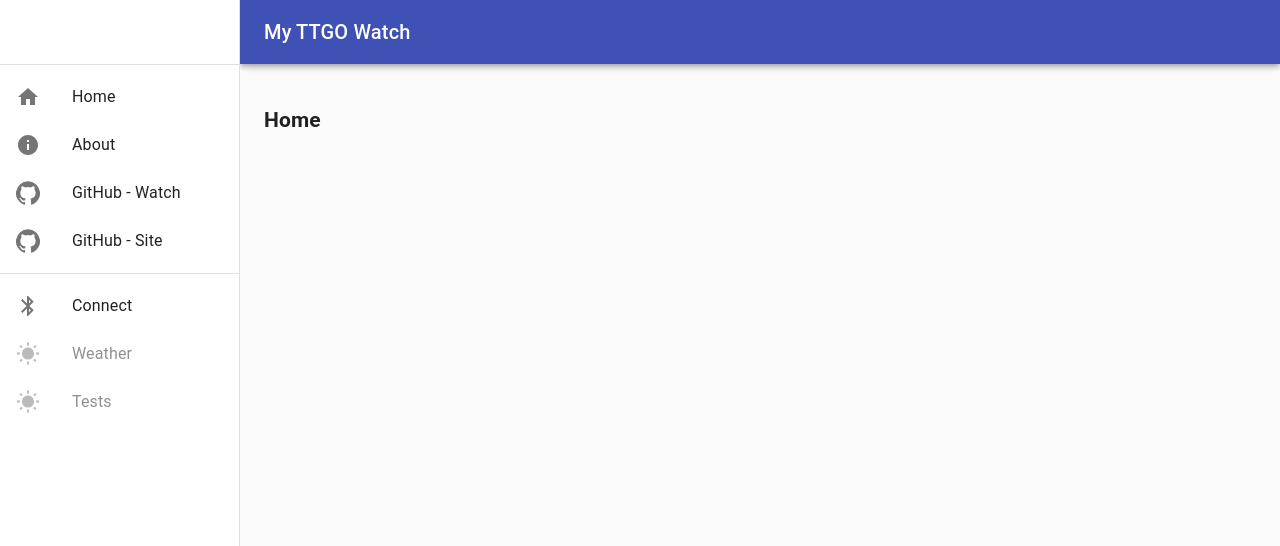
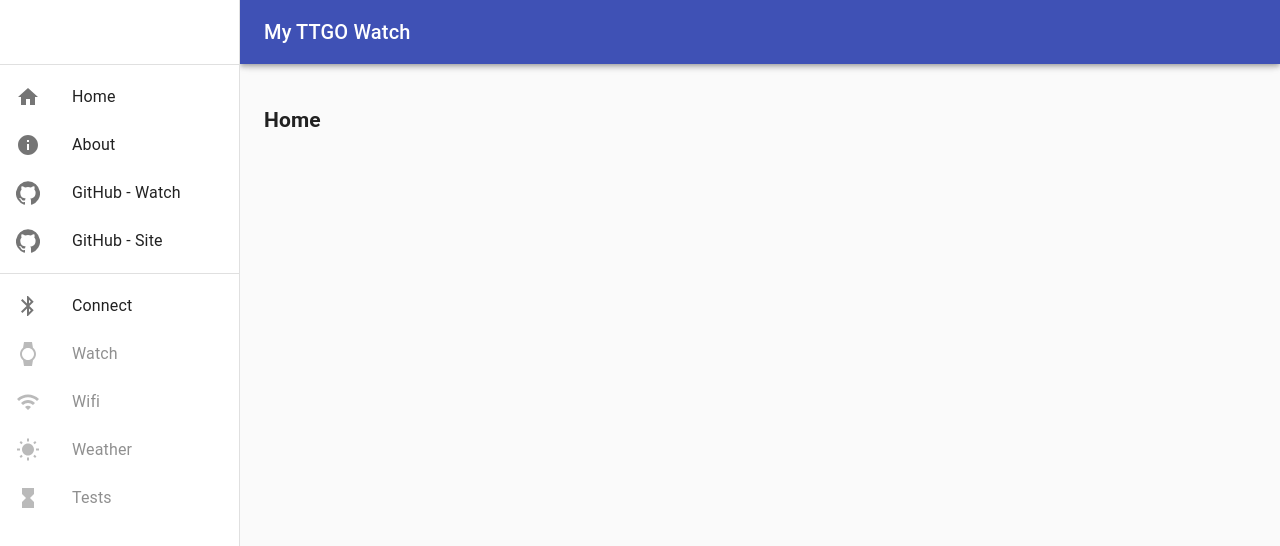
Before and after one commit to chrismcna/My-TTGO-Watch-Site, a React (Create React App) app: page / in a window 1280 px wide. Shown: the top 546 px of the page. Built offline with nearby package versions, Linux system fonts and the light colour scheme.

Commit message:
Update nav-menu.js

```diff
--- a/src/components/nav-menu.js
+++ b/src/components/nav-menu.js
@@ -5,12 +5,17 @@ import List from '@material-ui/core/List';
 import ListItem from '@material-ui/core/ListItem';
 import ListItemIcon from '@material-ui/core/ListItemIcon';
 import ListItemText from '@material-ui/core/ListItemText';
+
 import HomeIcon from '@material-ui/icons/Home';
 import InfoIcon from '@material-ui/icons/Info';
 import GitHubIcon from '@material-ui/icons/GitHub';
 import BluetoothIcon from '@material-ui/icons/Bluetooth';
 import BluetoothDisabledIcon from '@material-ui/icons/BluetoothDisabled';
+import WatchIcon from '@material-ui/icons/Watch';
+import WifiIcon from '@material-ui/icons/Wifi';
 import WbSunnyIcon from '@material-ui/icons/WbSunny';
+import HourglassFullIcon from '@material-ui/icons/HourglassFull';
+
 
 import { Link } from "react-router-dom";
 
@@ -78,12 +83,20 @@ export default  props => {
                     )
                 }
 
+                <ListItem button component={Link} to="/device/watch" disabled={bluetoothDevice == null}>
+                    <ListItemIcon><WatchIcon /></ListItemIcon>
+                    <ListItemText primary={"Watch"} />
+                </ListItem>
+                <ListItem button component={Link} to="/device/wifi" disabled={bluetoothDevice == null}>
+                    <ListItemIcon><WifiIcon /></ListItemIcon>
+                    <ListItemText primary={"Wifi"} />
+                </ListItem>
                 <ListItem button component={Link} to="/device/weather" disabled={bluetoothDevice == null}>
                     <ListItemIcon><WbSunnyIcon /></ListItemIcon>
                     <ListItemText primary={"Weather"} />
                 </ListItem>
                 <ListItem button component={Link} to="/device/tests" disabled={bluetoothDevice == null}>
-                    <ListItemIcon><WbSunnyIcon /></ListItemIcon>
+                    <ListItemIcon><HourglassFullIcon /></ListItemIcon>
                     <ListItemText primary={"Tests"} />
                 </ListItem>
             </List>
```
